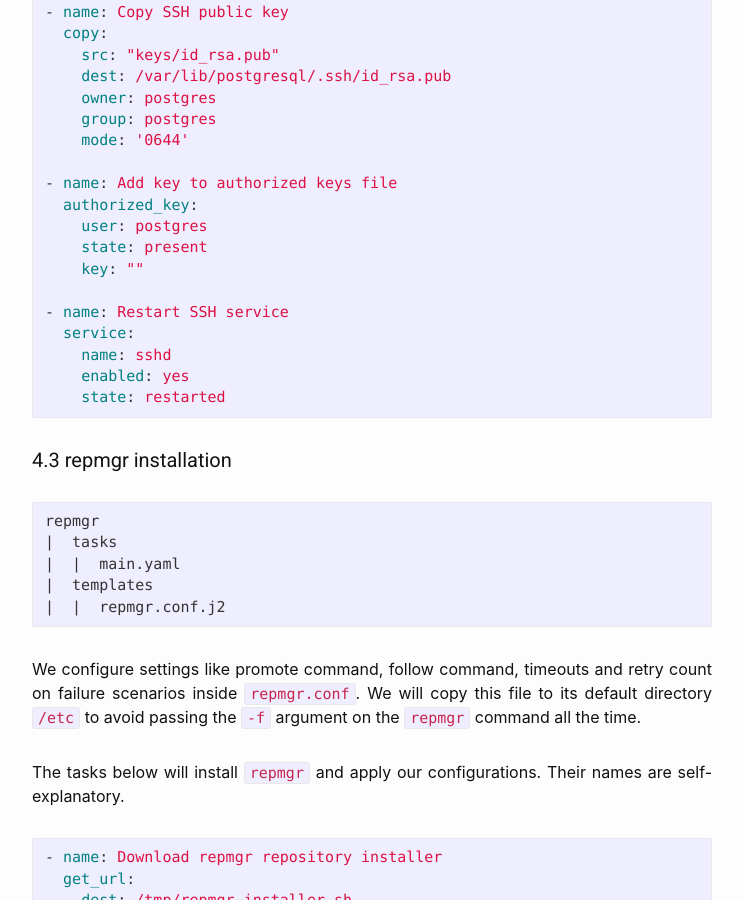
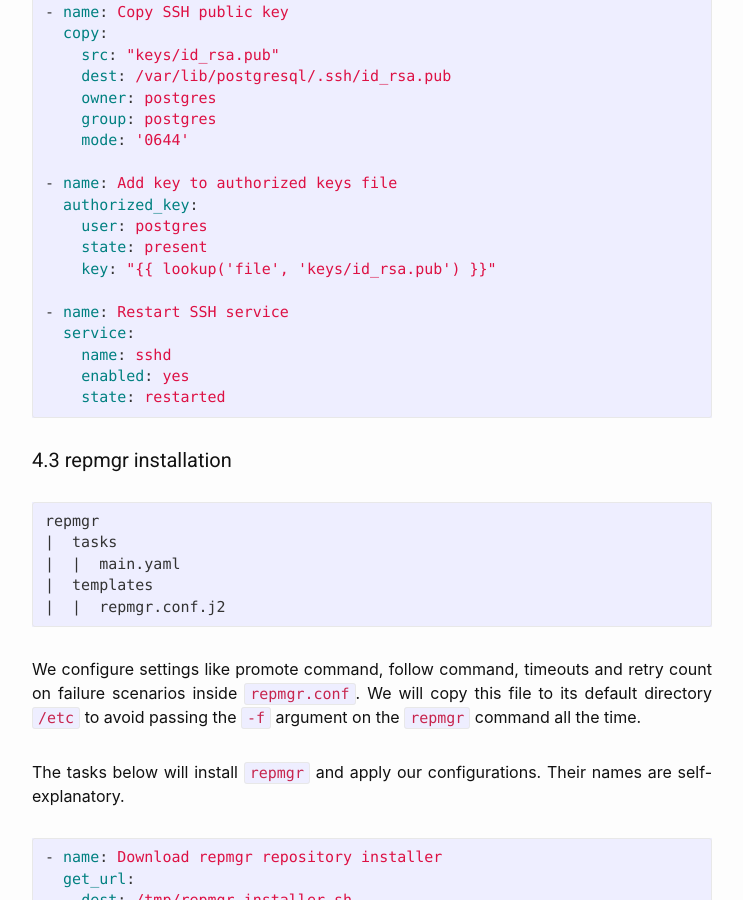
Before and after one commit to r-trigo/jekyll-blog, a Jekyll site: the page built from _posts/2020-07-31-how-to-automate-postgresql-and-repmgr-on-vagrant.md, in a window 1280 px wide and 900 px high, scrolled down 7496 px. Shown: the whole window, without its empty margins (268-1011 px from the left). Built offline with Jekyll 4.4.1, drawn with Linux system fonts in a browser that asks for light colours; nearby versions of some CDN libraries; emoji names are drawn with the system emoji font.

Commit message:
chore(post): escape ansible syntax

```diff
--- a/_posts/2020-07-31-how-to-automate-postgresql-and-repmgr-on-vagrant.md
+++ b/_posts/2020-07-31-how-to-automate-postgresql-and-repmgr-on-vagrant.md
@@ -281,7 +281,10 @@ The tasks below will install the OpenSSH server and apply our configurations. Th
   authorized_key:
     user: postgres
     state: present
+{%- raw -%}
     key: "{{ lookup('file', 'keys/id_rsa.pub') }}"
+
+{% endraw %}
 
 - name: Restart SSH service
   service:
```
